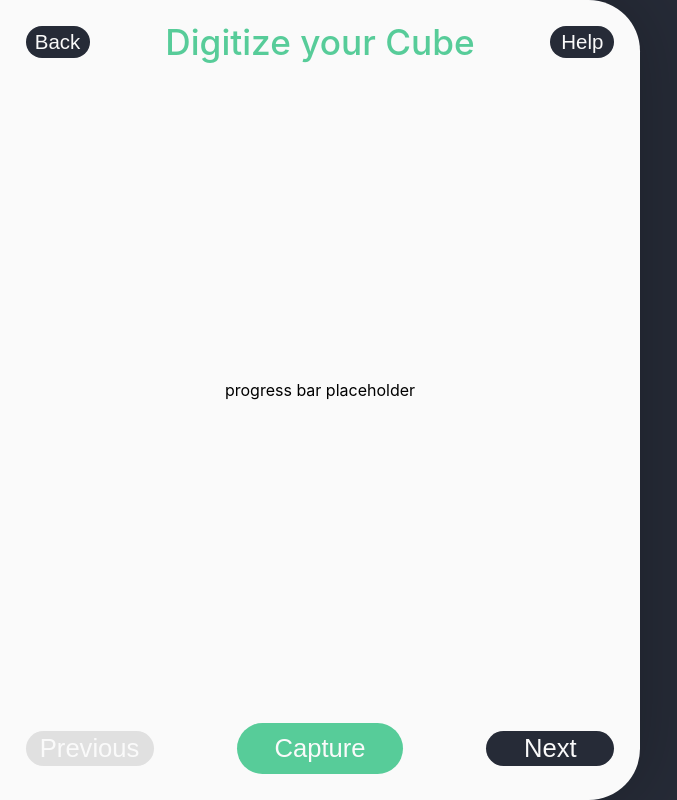
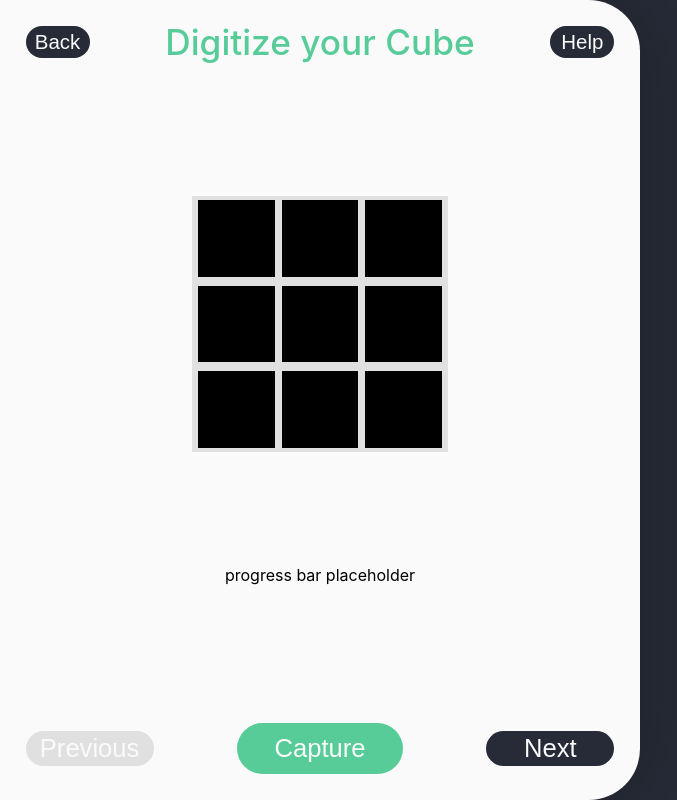
Before and after one commit to mikeibrahim/ocd, a React (Create React App) app: page /digitize in a window 1280 px wide. Both pictures are taken after a click on the button "Capture". Shown: the whole page, without its empty margins (0-677 px from the left). Built offline with nearby package versions, Linux system fonts and the light colour scheme; no server answers.

Commit message:
face display

```diff
--- a/public/style.css
+++ b/public/style.css
@@ -162,3 +162,16 @@ body {
     transform: scaleX(-1);
     pointer-events: none;
   }
+  .digitize #face-editor {
+    width: 20vw;
+    height: 20vw;
+    display: flex;
+    align-items: center;
+    justify-content: space-evenly;
+    flex-wrap: wrap;
+    background-color: #E0E0E0;
+  }
+  .digitize .face-square {
+    width: 30%;
+    height: 30%;
+  }
--- a/src/components/CubeData.jsx
+++ /dev/null
@@ -1,9 +0,0 @@
-import React from "react";
-import Sketch from "react-p5";
-
-export default function CubeData(props) {
-  const [sides, setSides] = React.useState([]);
-  const [currentSide, setCurrentSide] = React.useState(0); // 0 = front, 1 = left, 2 = back, 3 = right, 4 = top, 5 = bottom
-
-
-}
--- /dev/null
+++ b/src/components/FaceEditor.jsx
@@ -0,0 +1,25 @@
+import React from "react";
+
+export default function FaceEditor(props) {
+  const currentFaceData = props.currentFaceData;
+  const setFaceData = props.setFaceData;
+
+  console.log("currentFaceData", currentFaceData);
+  const colors = ['r', 'o', 'y', 'g', 'b', 'l', 'w'];
+  const colorsFull = ['red', 'orange', 'yellow', 'green', 'blue', 'black', 'white'];
+  const colorToColorFull = (color) => {
+    return colorsFull[colors.indexOf(color)];
+  }
+
+  return (
+    <div id="face-editor">
+      {currentFaceData.map((color, index) => {
+        return (
+          <div key={index} className="face-square" style={{
+            backgroundColor: colorToColorFull(color)
+          }}></div>
+        )
+      })}
+    </div>
+  );
+}
--- a/src/components/Video.jsx
+++ b/src/components/Video.jsx
@@ -7,8 +7,8 @@ import Text from './Text';
 const constraints = {
   audio: false,
   video: {
-    width: { max: 500 },
-    height: { max: 500 },
+    width: { max: 600 },
+    height: { max: 600 },
     facingMode: 'environment' // or 'environment'
   }
 }
--- a/src/pages/Digitize.jsx
+++ b/src/pages/Digitize.jsx
@@ -2,7 +2,7 @@ import React from "react"
 import Text from "../components/Text.jsx"
 import Button from "../components/Button.jsx"
 import Video from "../components/Video.jsx";
-import CubeData from "../components/CubeData.jsx";
+import FaceEditor from "../components/FaceEditor.jsx";
 import ImageParser from "../components/ImageParser.js";
 import Route from "../components/Route.js";
 import trainedModel from '../ml/training';
@@ -12,33 +12,28 @@ export default function Digitize() {
   // state variables
   const [img, setImg] = React.useState(null);
   const [currentSide, setCurrentSide] = React.useState(0); // 0 = front, 1 = left, 2 = back, 3 = right, 4 = top, 5 = bottom
-  const [cubeData, setCubeData] = React.useState([null, null, null, null, null, null]);
-  console.log(cubeData);
+  const [cubeData, setCubeData] = React.useState([[], [], [], [], [], []]);
+
   // element conditionals
   const isPreviousButtonDisabled = currentSide === 0 ? "button-disabled" : "";
   const isNextButtonDisabled = currentSide === 5 ? "button-disabled" : "";
 
+  // Captures a side from the camera
   const updateSide = () => {
-    const parsedImage = ImageParser(img);
+    const parsedImage = ImageParser(img); // Get image from camera
     let input = new Matrix(parsedImage.data.length, parsedImage.data[0].length);
     input.data = parsedImage.data;
     input = input.T();
-    let output = trainedModel.predict(input);
+    let output = trainedModel.predict(input); // Predict the face in the given image
     let { result, index } = output.maxDim("row");
     const sectionedImage = sectionImage(index);
     const averagedImage = averageData(sectionedImage);
     const parsedData = parseData(averagedImage);
-    let colorData = []
-    const colors = ['r', 'o', 'y', 'g', 'b', 'l', 'w'];
-    for (let i = 0; i < parsedData.length; i++) {
-      colorData.push(colors[parsedData[i]]);
-    }
-
-    console.log(colorData);
-    setImg(null);
-    setCubeData([...cubeData.slice(0, currentSide), parsedData, ...cubeData.slice(currentSide + 1)]);
+    setFaceData(parsedData);
+    setImg(null)
   }
 
+  // Helper functions
   const sectionImage = (classifiedImage) => {
     let size = Math.sqrt(classifiedImage.data[0].length);
     classifiedImage = classifiedImage.reshape(size, size); // Turn into square
@@ -60,10 +55,18 @@ export default function Digitize() {
       parsedData.data[i][j] = averagedImage[i * 3 + j].data[0][0];
     return parsedData.reshape(1, 9).data[0];
   }
+  const setFaceData = (parsedData) => {
+    let colorData = []
+    const colors = ['r', 'o', 'y', 'g', 'b', 'l', 'w'];
+    for (let i = 0; i < parsedData.length; i++) {
+      colorData.push(colors[parsedData[i]]);
+    }
+    setCubeData([...cubeData.slice(0, currentSide), colorData, ...cubeData.slice(currentSide + 1)]);
+  }
+  const getCurrentFaceData = () => cubeData[currentSide];
 
-  if (img) {
-    updateSide();
-  }
+  // If there is an image to parse into face data, parse it
+  if (img) updateSide();
 
   return (
     <div className="digitize dark-color-bg">
@@ -87,7 +90,7 @@ export default function Digitize() {
 
         {/* cube */}
         {/* <Text> cube placeholder </Text> */}
-        {/* <CubeData img={img} currentSide={currentSide} setCurrentSide={setCurrentSide} /> */}
+        <FaceEditor setFaceData={setFaceData} currentFaceData={getCurrentFaceData()} />
 
         {/* progress bar */}
         <Text> progress bar placeholder </Text>
--- a/src/pages/Home.jsx
+++ b/src/pages/Home.jsx
@@ -15,7 +15,7 @@ export default function Home() {
           <Text className="sm">Through the use of computer vision and machine learning, this web-app makes it possible for everyone to solve a rubiks cube, regardless of prior knowledge of cubing algorithms (or lack thereof).</Text>
         </div>
 
-        <Text className="lg primary-color">Never get stuck, <br /> ease your ocd...</Text>
+        <Text className="lg primary-color">Never get stuck, <br /> ease your OCD...</Text>
 
         <div className="panel-info">
           <Text className="med dark-color">Why?</Text>
```
Also changed, not shown: 1 other file (tests, documents, lock files or other folders).
